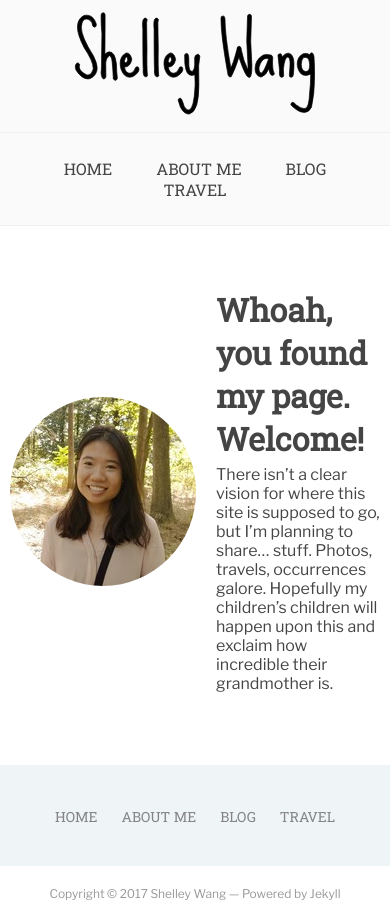
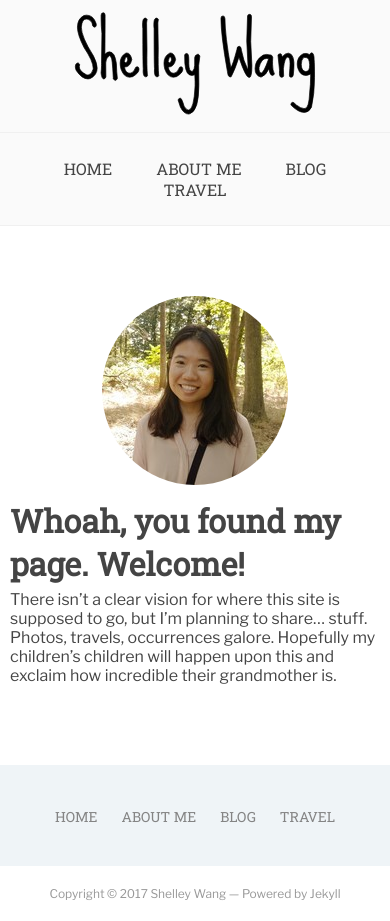
Before and after one commit to shellbellwa/shellbellwa.github.io, a Jekyll site: the page built from index.md, in a window 390 px wide. Built offline with Jekyll 4.4.1, drawn with Linux system fonts in a browser that asks for light colours.

Commit message:
Make home reactive to small width pages

```diff
--- a/_sass/_layout.scss
+++ b/_sass/_layout.scss
@@ -46,6 +46,23 @@
   margin: 10px 0 10px 10px;
 }
 
+@media (max-width: 500px){
+
+  .home-container {
+    display: inline;
+    text-align: center;
+  }
+
+  .home-item-left {
+    margin: 10px 0;
+  }
+
+  .home-item-right {
+    margin: 10px 0;
+    text-align: left;
+  }
+
+}
 
 /**
  * MISC
```
